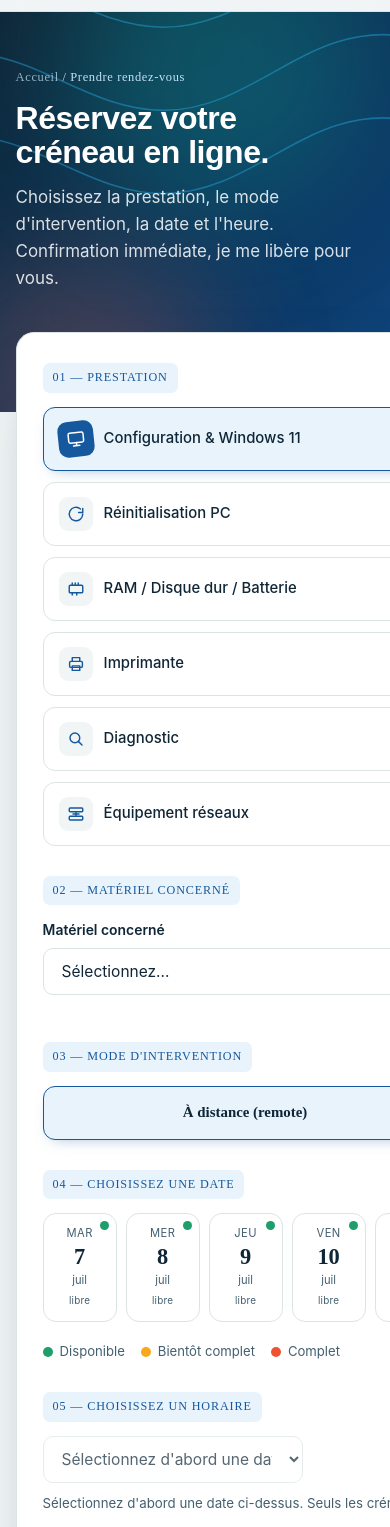
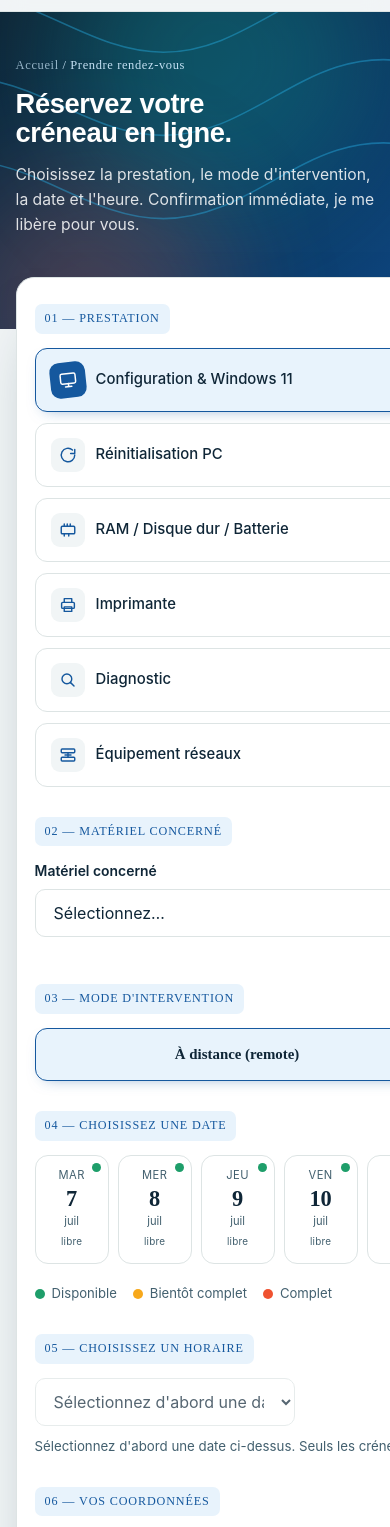
Before and after one commit to evan-pprd/AZURTECH, a plain HTML site: page reservation.html in a window 390 px wide. Shown: the part 55-1582 px from the top of the page. Drawn offline with Linux system fonts and the light colour scheme.

Commit message:
Add files via upload

```diff
--- a/css/devis.css
+++ b/css/devis.css
@@ -129,3 +129,18 @@ footer .logo .name{color:#fff}footer a:hover{color:#fff}
 
 footer .logo .mark{background:#fff;border-radius:8px;padding:4px}
 .viewer-bar.solo{border:1px solid var(--sky-line);border-radius:12px;margin-top:4px}
+
+/* ===== Correctifs mobile ===== */
+@media(max-width:640px){
+  input[type=text],input[type=email],input[type=tel],select,textarea{font-size:16px}
+  .phead{padding:44px 0 92px}
+  .split{margin-top:-52px;gap:22px}
+  .panel{padding:22px 18px}
+  .phead h1{font-size:clamp(1.7rem,7vw,2.2rem)}
+  .phead p{font-size:.98rem}
+  .dates{scroll-snap-type:x proximity;-webkit-overflow-scrolling:touch}
+  .date-pill{scroll-snap-align:start}
+  .viewer-bar,.viewer-bar.solo{padding:12px}
+  .vbtns{width:100%}
+  .vbtn{flex:1 1 auto;justify-content:center}
+}
--- a/css/index.css
+++ b/css/index.css
@@ -286,3 +286,8 @@ footer a:hover{color:#fff}
 @media(max-width:640px){.brandbanner{padding:16px 0}.brandbanner img{width:94%;border-radius:12px}}
 
 footer .logo .mark{background:#fff;border-radius:8px;padding:4px}
+
+/* ===== Correctifs mobile ===== */
+@media(max-width:640px){
+  input[type=text],input[type=email],input[type=tel],select,textarea{font-size:16px}
+}
--- a/css/reservation.css
+++ b/css/reservation.css
@@ -153,3 +153,18 @@ footer .logo .mark{background:#fff;border-radius:8px;padding:4px}
 .vbtn.pri:hover{color:#fff;box-shadow:0 8px 18px -8px rgba(21,88,158,.8)}
 .vbtn svg{width:15px;height:15px}
 .time-wrap{max-width:260px}
+
+/* ===== Correctifs mobile ===== */
+@media(max-width:640px){
+  input[type=text],input[type=email],input[type=tel],select,textarea{font-size:16px}
+  .phead{padding:44px 0 92px}
+  .split{margin-top:-52px;gap:22px}
+  .panel{padding:22px 18px}
+  .phead h1{font-size:clamp(1.7rem,7vw,2.2rem)}
+  .phead p{font-size:.98rem}
+  .dates{scroll-snap-type:x proximity;-webkit-overflow-scrolling:touch}
+  .date-pill{scroll-snap-align:start}
+  .viewer-bar,.viewer-bar.solo{padding:12px}
+  .vbtns{width:100%}
+  .vbtn{flex:1 1 auto;justify-content:center}
+}
--- a/js/config.js
+++ b/js/config.js
@@ -8,9 +8,9 @@ window.AZ_DEST_EMAIL = 'contact@azurtech-informatique.fr';
    et une pièce jointe utilisant {{content}} (base64) + {{filename}}.
    Tant que les clés ne sont pas renseignées, un envoi manuel pré-rempli prend le relais. */
 window.AZ_EMAILJS = {
-  publicKey:   'uTCMI7zjo80TOIbCy',
-  serviceId:   'service_0yvovn5',
-  templateDevis: 'template_95whq28',
-  templateRdv:   'template_zbalmvs'
+  publicKey:   'REMPLACER_PUBLIC_KEY',
+  serviceId:   'REMPLACER_SERVICE_ID',
+  templateDevis: 'REMPLACER_TEMPLATE_DEVIS',
+  templateRdv:   'REMPLACER_TEMPLATE_RDV'
 };
 window.AZ_EMAILJS_READY = !window.AZ_EMAILJS.publicKey.startsWith('REMPLACER');
```
